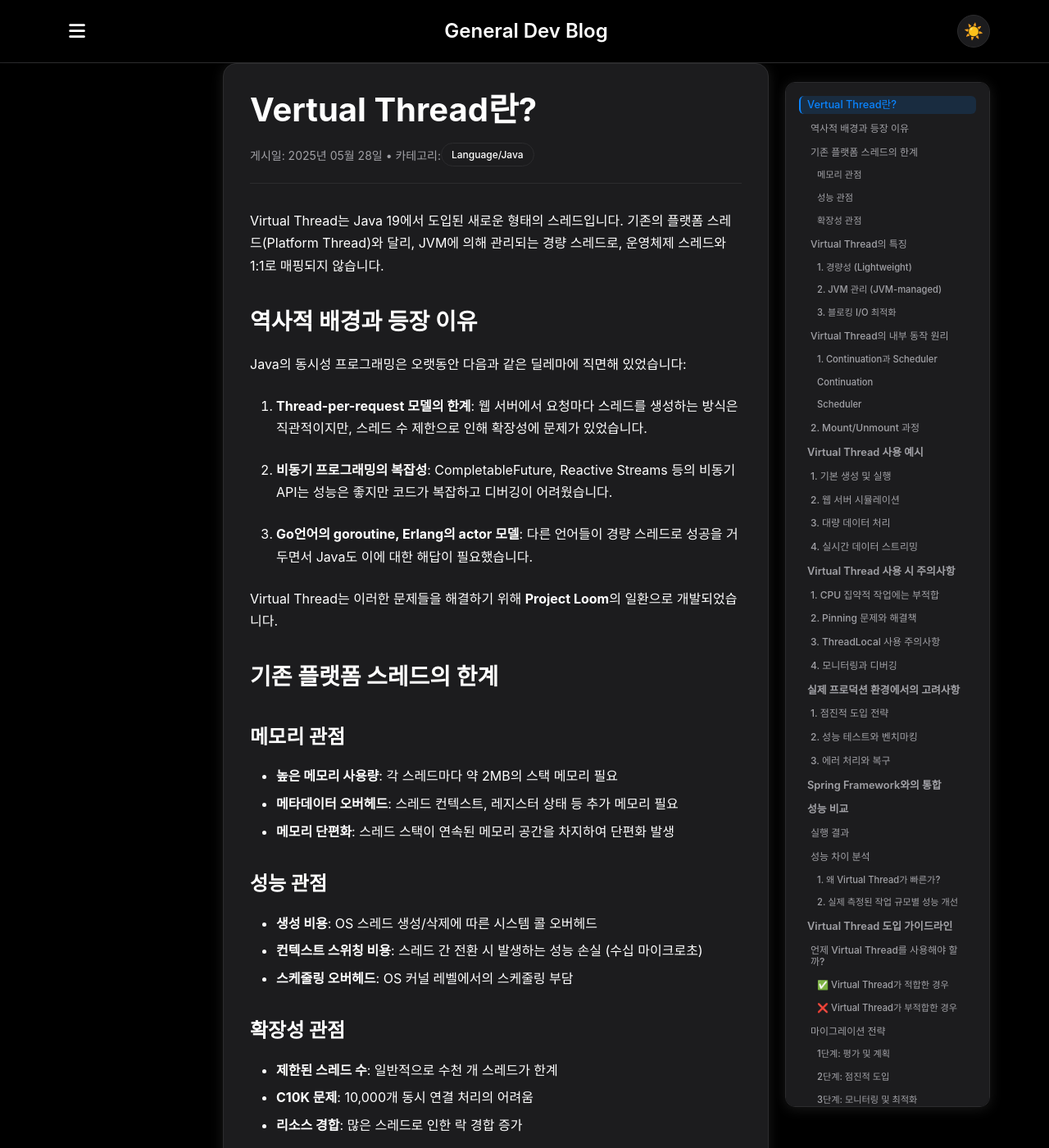
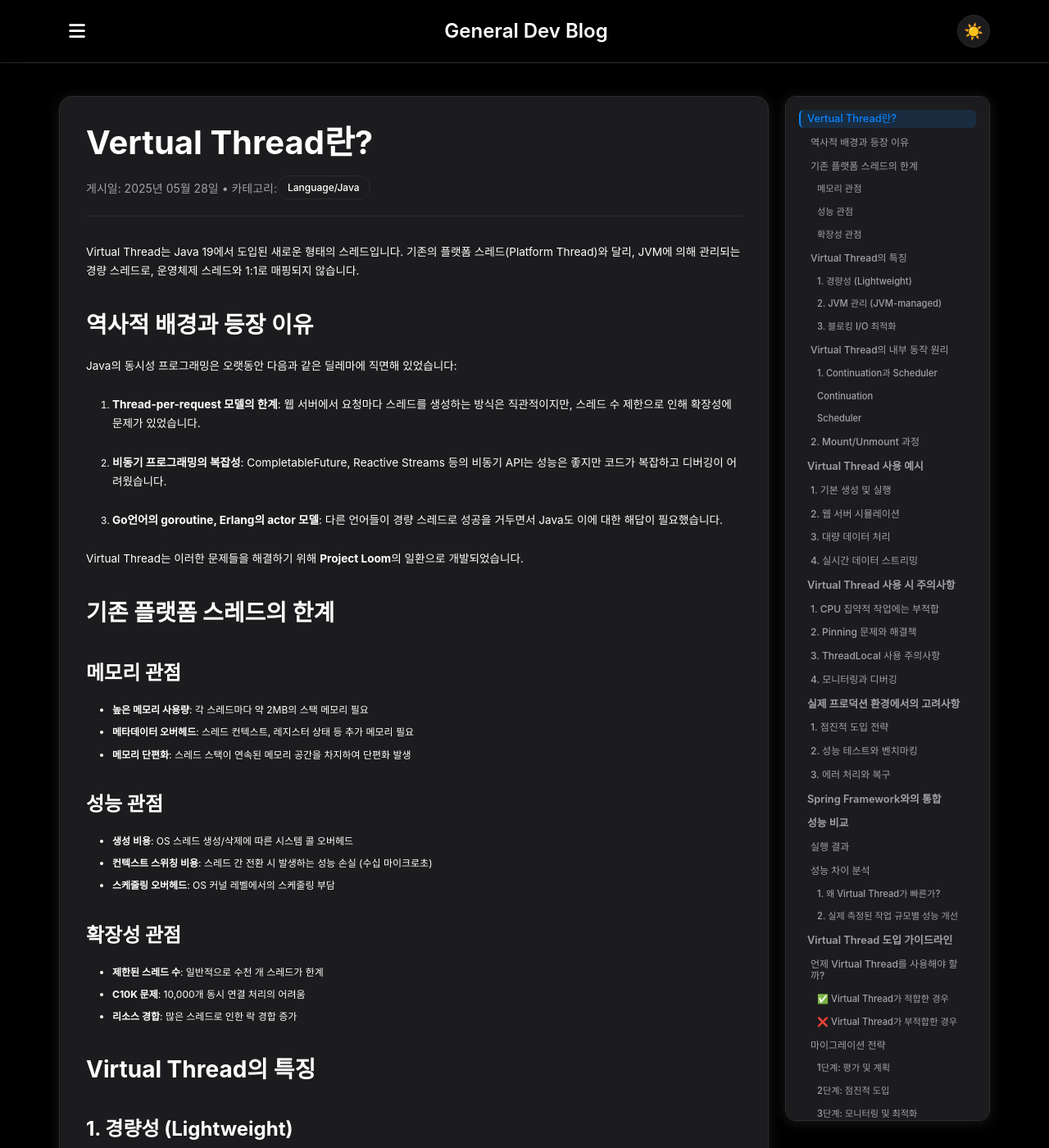
Before and after one commit to jihoonyDev/jihoonyDev.github.io, a Jekyll site: the page built from _posts/Language/Java/2025-05-28-Vertual Thread란?.md, in a window 1280 px wide and 1400 px high. Shown: the whole window at 82% size. Built offline with Jekyll 4.4.1, drawn with Linux system fonts in a browser that asks for light colours; some of the changed text lies outside the part shown.

Commit message:
포스팅 CSS 수정

```diff
--- a/_layouts/post.html
+++ b/_layouts/post.html
@@ -4,15 +4,6 @@ layout: default
 
 <div class="container">
     <div class="post-layout">
-        <aside class="ad-sidebar-left">
-            <ins class="adsbygoogle"
-                 style="display:block;width:160px;height:600px;"
-                 data-ad-client="ca-pub-1150871412668663"
-                 data-ad-slot="XXXXXXXXXX"></ins>
-            <script>
-                 (adsbygoogle = window.adsbygoogle || []).push({});
-            </script>
-        </aside>
         <article class="post-content">
             <h1>{{ page.title }}</h1>
             <div class="post-meta">
@@ -43,14 +34,12 @@ layout: default
 
             {{ content }}
 
-            <div class="ad-bottom-mobile">
-                <!-- 모바일용 하단 광고 영역 -->
-                <!-- 기본 AdSense 스크립트는 head로 이동했으므로 여기서는 제거 -->
-                <!-- Mobile_Bottom_Ad -->
+            <!-- PC와 모바일 공통 하단 광고 영역 -->
+            <div class="ad-bottom">
                 <ins class="adsbygoogle"
                      style="display:block"
                      data-ad-client="ca-pub-1150871412668663"
-                     data-ad-slot="YYYYYYYYYY" <!-- 실제 모바일 광고 슬롯 ID로 변경해주세요 -->
+                     data-ad-slot="YYYYYYYYYY"
                      data-ad-format="auto"
                      data-full-width-responsive="true"></ins>
                 <script>
--- a/assets/css/style.css
+++ b/assets/css/style.css
@@ -64,7 +64,7 @@ body {
     line-height: 1.6;
     color: var(--text-color);
     background-color: var(--bg-color);
-    font-size: 16px;
+    font-size: 12px;
     transition: background-color 0.3s ease, color 0.3s ease;
 }
 
@@ -682,7 +682,7 @@ html {
 
 /* 일반 페이지의 post-content 스타일 */
 .container > .post-content {
-    max-width: 800px;
+    max-width: 1000px;
     margin: 4rem auto;
 }
 
@@ -704,6 +704,7 @@ html {
 .post-content p {
     margin-bottom: 1.5rem;
     line-height: 1.7;
+    font-size: 0.85rem;
 }
 
 .post-content h2,
@@ -749,7 +750,7 @@ html {
     padding: 0.2rem 0.4rem;
     border-radius: 4px;
     font-family: 'SF Mono', Monaco, 'Cascadia Code', 'Roboto Mono', Consolas, 'Courier New', monospace;
-    font-size: 0.875rem;
+    font-size: 0.7rem;
 }
 
 .post-content pre {
@@ -1009,25 +1010,19 @@ html {
 .post-layout {
     display: flex;
     flex-wrap: wrap;
-}
-
-.ad-sidebar-left {
-    width: 180px;
-    margin-right: 20px;
-    order: 1;
-    display: none;
+    margin-top: 40px; /* TOC와 동일한 상단 간격 적용 */
 }
 
 .post-content {
     flex: 1;
     min-width: 0;
-    order: 2;
+    order: 1;
 }
 
 .toc-sidebar {
     width: 250px;
     margin-left: 20px;
-    order: 3;
+    order: 2;
     display: none;
 }
 
@@ -1123,22 +1118,20 @@ html {
     font-size: 0.6rem;
 }
 
-.ad-bottom-mobile {
+.ad-bottom {
     width: 100%;
-    order: 4;
+    order: 3;
     display: block;
+    margin-top: 2rem;
+    padding-top: 2rem;
+    border-top: 1px solid var(--border-color);
+    text-align: center;
 }
 
 /* PC (태블릿 이상) 화면 스타일 */
 @media (min-width: 768px) {
-    .ad-sidebar-left {
-        display: block;
-    }
     .toc-sidebar {
         display: block;
-    }
-    .ad-bottom-mobile {
-        display: none;
     }
 }
 
@@ -1154,7 +1147,7 @@ html {
     .post-layout {
         flex-direction: column;
     }
-    .ad-sidebar-left, .toc-sidebar {
+    .toc-sidebar {
         display: none;
         width: 100%;
         margin-left: 0;
@@ -1164,7 +1157,7 @@ html {
     .post-content {
         order: 1;
     }
-    .ad-bottom-mobile {
+    .ad-bottom {
         display: block;
         order: 2;
     }
@@ -1174,3 +1167,8 @@ html {
         display: none !important;
     }
 }
+
+/* 포스팅 레이아웃의 post-content 스타일 */
+.post-layout .post-content {
+    margin: 0; /* 포스팅 레이아웃에서는 상위 컨테이너에서 마진 처리 */
+}
```
